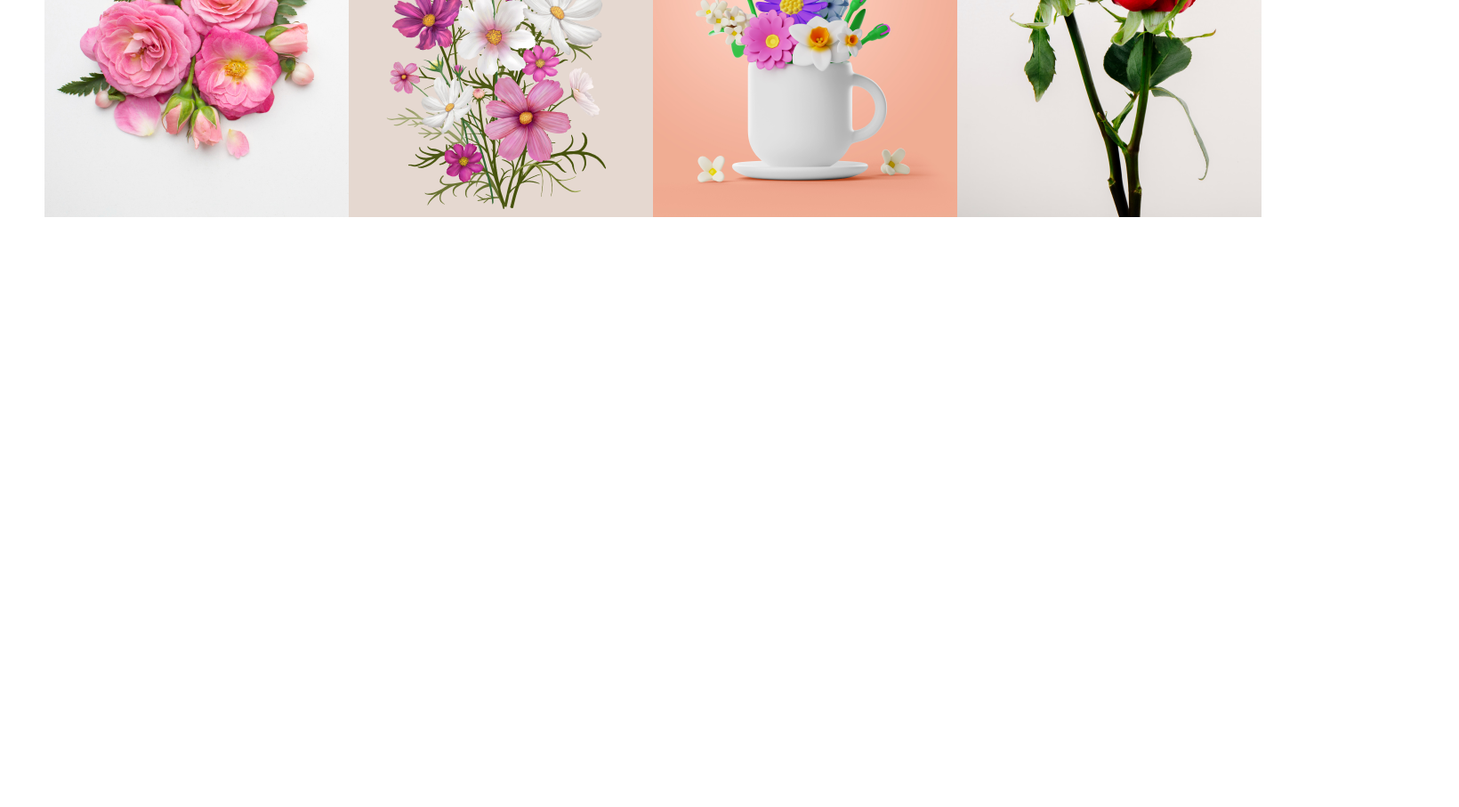
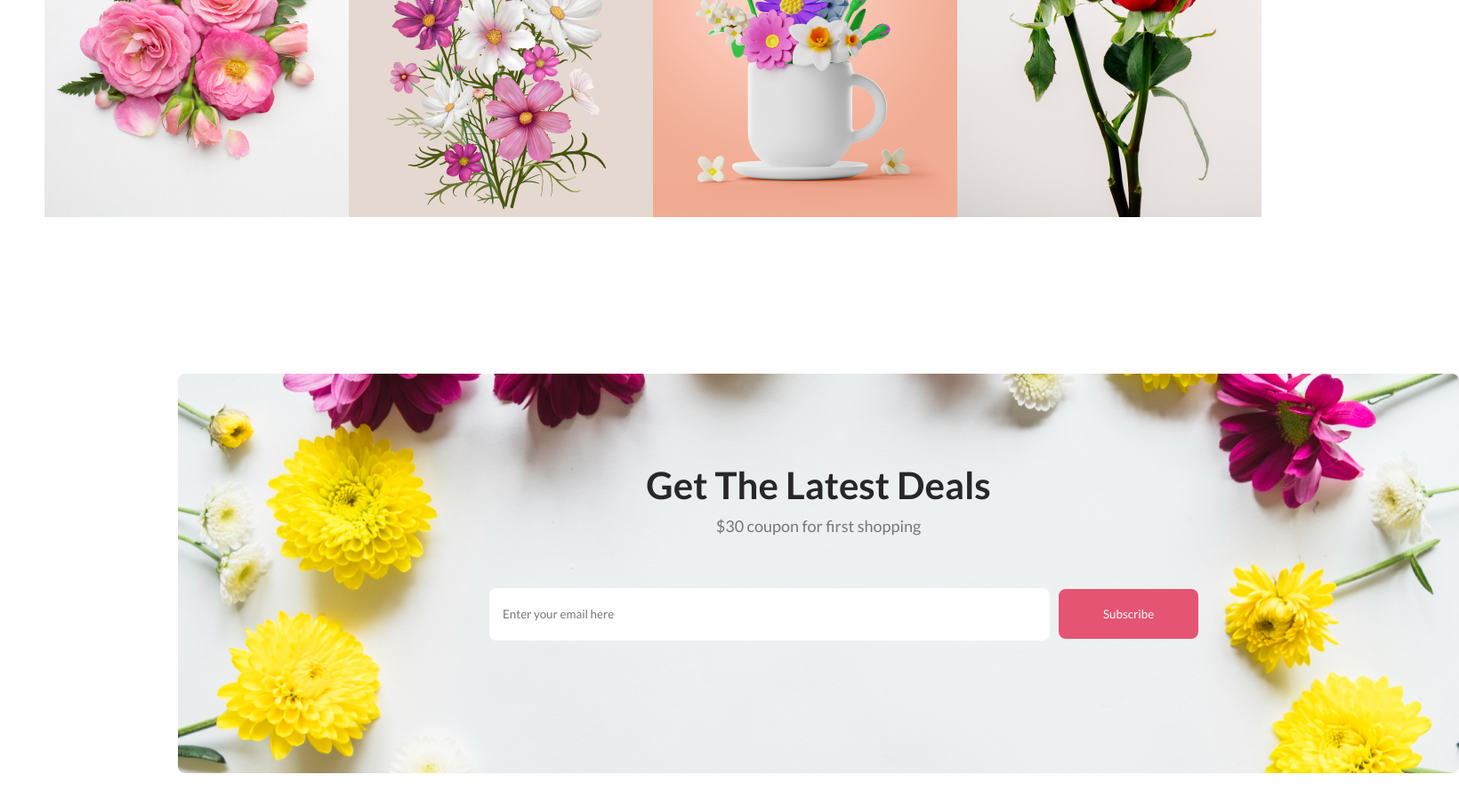
Before and after one commit to zubied-asif/flower-shop-assignment, a plain HTML site: page index.html in a window 1280 px wide. Shown: the part 3270-4177 px from the top of the page at 89% size, 1640 px wide, since content can reach past the window. Before the commit the page ends 3570 px from the top, so only its background shows below. Drawn offline with Linux system fonts and the light colour scheme.

Commit message:
letest deal section styles

```diff
--- a/index.html
+++ b/index.html
@@ -99,6 +99,22 @@
                 <div><img class="insta-img" src="./Flower Asset/Rectangle 6.png" alt=""></div>
             </div>
         </div>
+        <!-- letest deal section -->
+
+        <div class="deal-section">
+            <div class="deals-description">
+                <h1 class="heading">
+                    Get The Latest Deals
+                </h1>
+                <p class="heading-pg">
+                    $30 coupon for first shopping
+                </p>
+            </div>
+            <div class="deal-Subscribe">
+                <div>  <input email ="email" name="" id="" placeholder="Enter your email here" class="email-box" ></div>
+                <button class="header-btn dbtn">Subscribe</button>
+            </div>
+        </div>
 
 
     </main>
--- a/styles.css
+++ b/styles.css
@@ -242,3 +242,54 @@
     width: 342px;
     height: 396px;
 }
+
+/*  letest deal-section styles  */
+.deal-section {
+    border: 1px solid;
+    width: 1440px;
+    height: 449px;
+    margin: 120px 200px;
+    background-image: url('./Flower Asset/Rectangle\ 9.png');
+    border: none;
+}
+
+.deal-Subscribe {
+    display: flex;
+    align-items: center;
+    padding: 50px 350px;
+    text-align: center;
+}
+
+.deals-description {
+    text-align: center;
+    padding-top: 100px;
+
+
+}
+
+.heading {
+    color: #272727;
+    text-align: center;
+    font-size: 42px;
+    font-weight: 800;
+
+}
+
+.heading-pg {
+    color: rgba(39, 39, 39, 0.60);
+    text-align: center;
+    font-size: 18px;
+    font-weight: 400;
+    padding-top: 10px;
+}
+
+.email-box {
+    width: 600px;
+    height: 55px;
+    border: none;
+    padding: 2px 15px;
+    border-radius: 8px;
+}
+.dbtn{
+    margin: 10px;
+}
```
Also changed, not shown: insta.png (deleted).
